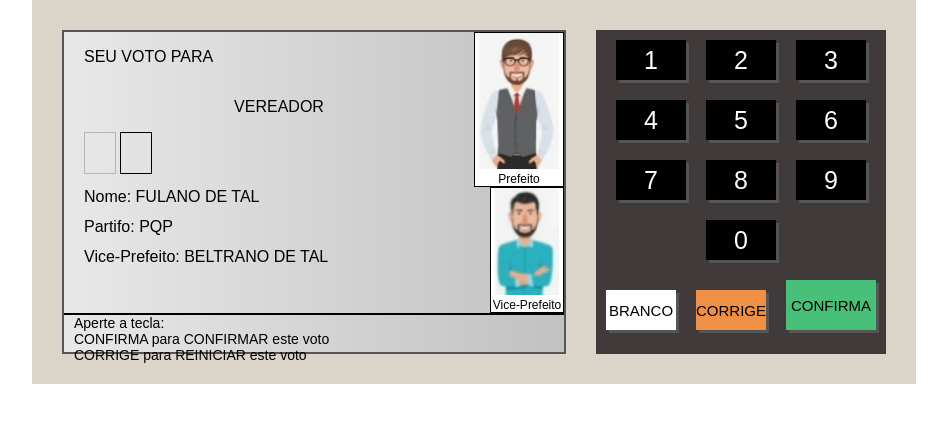
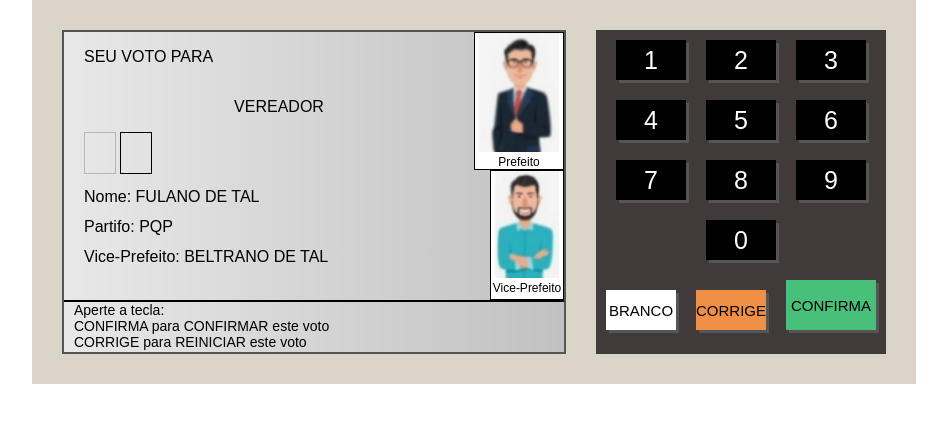
Before and after one commit to ronycleber/UrnaEletronica, a plain HTML site: page index.html in a window 1280 px wide. Shown: the whole page, without its empty margins (166-1113 px from the left). Drawn offline with Linux system fonts and the light colour scheme.

Commit message:
exclui fotos não usadas no projeto

```diff
--- a/index.html
+++ b/index.html
@@ -31,7 +31,7 @@
                 </div>
                 <div class="d-1-right">
                     <div class="d-1-image">
-                        <img src="images/38111.png" alt="">
+                        <img src="images/99.png" alt="">
                         Prefeito
                     </div>
                     <div class="d-1-image small">
```
Also changed, not shown: images/84.jpg (deleted), images/84_2.jpg (deleted), images/antigas/38111.jpg (deleted), images/antigas/77222.jpg (deleted), images/antigas/84.jpg (deleted), images/antigas/84_2.jpg (deleted), images/antigas/99.jpg (deleted), images/antigas/99_2.jpg (deleted).
